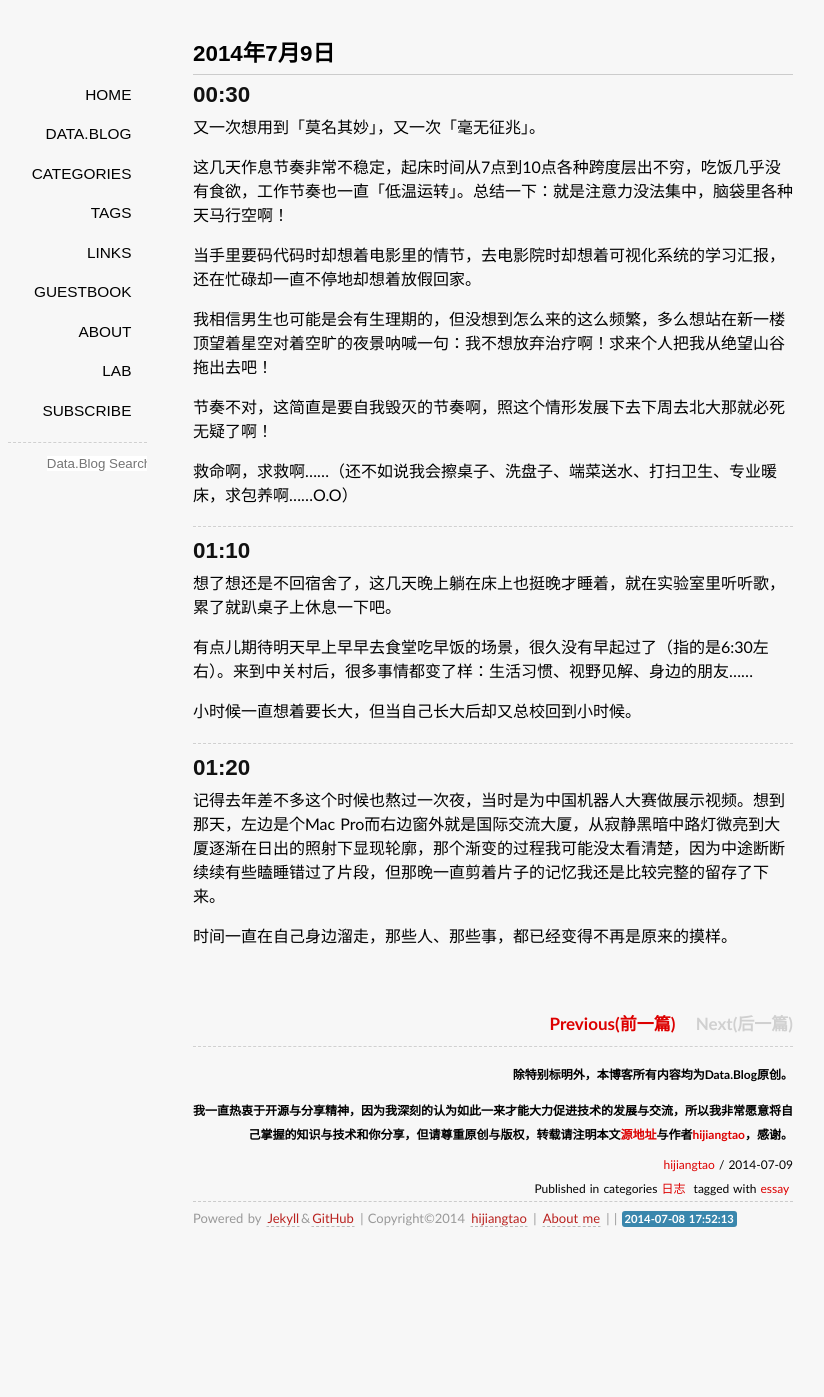
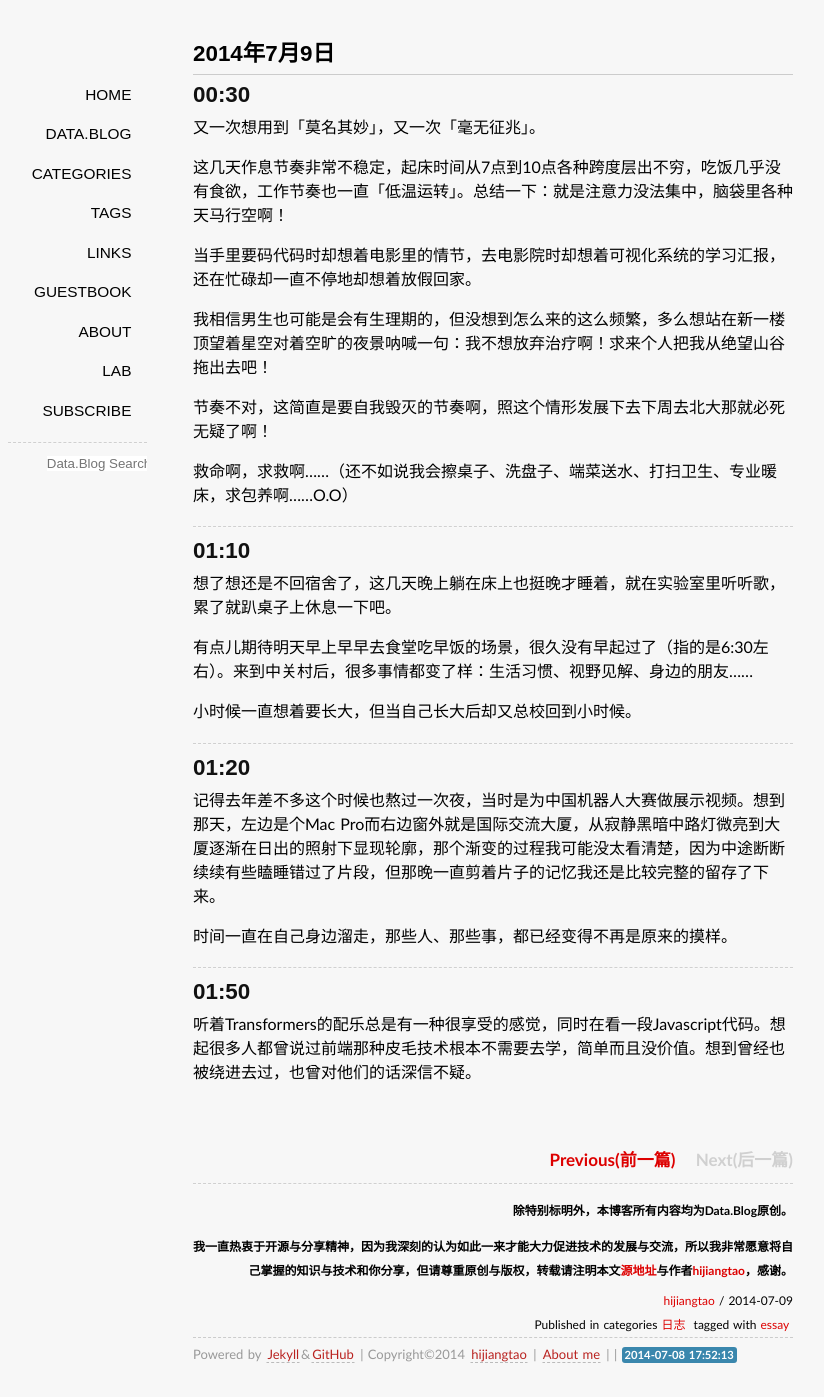
Before and after one commit to jessica0530/hijiangtao.github.io, a Jekyll site: the page built from _posts/2014-07-09-DesperateTime.markdown, in a window 1280 px wide. Shown: the whole page, without its empty margins (147-971 px from the left). Built offline with Jekyll 4.4.1, drawn with Linux system fonts in a browser that asks for light colours; some web fonts are replaced; Markdown is read by kramdown in place of the engine named in the settings; comment, search, counter and statistics services are not loaded; before the commit the page ends 1261 px from its top, so only the background shows below that.

Commit message:
Update 2014-07-09-DesperateTime.markdown

```diff
--- a/_posts/2014-07-09-DesperateTime.markdown
+++ b/_posts/2014-07-09-DesperateTime.markdown
@@ -38,3 +38,9 @@ tags: essay
 记得去年差不多这个时候也熬过一次夜，当时是为中国机器人大赛做展示视频。想到那天，左边是个Mac Pro而右边窗外就是国际交流大厦，从寂静黑暗中路灯微亮到大厦逐渐在日出的照射下显现轮廓，那个渐变的过程我可能没太看清楚，因为中途断断续续有些瞌睡错过了片段，但那晚一直剪着片子的记忆我还是比较完整的留存了下来。
 
 时间一直在自己身边溜走，那些人、那些事，都已经变得不再是原来的摸样。
+
+----
+
+##01:50
+
+听着Transformers的配乐总是有一种很享受的感觉，同时在看一段Javascript代码。想起很多人都曾说过前端那种皮毛技术根本不需要去学，简单而且没价值。想到曾经也被绕进去过，也曾对他们的话深信不疑。
```
